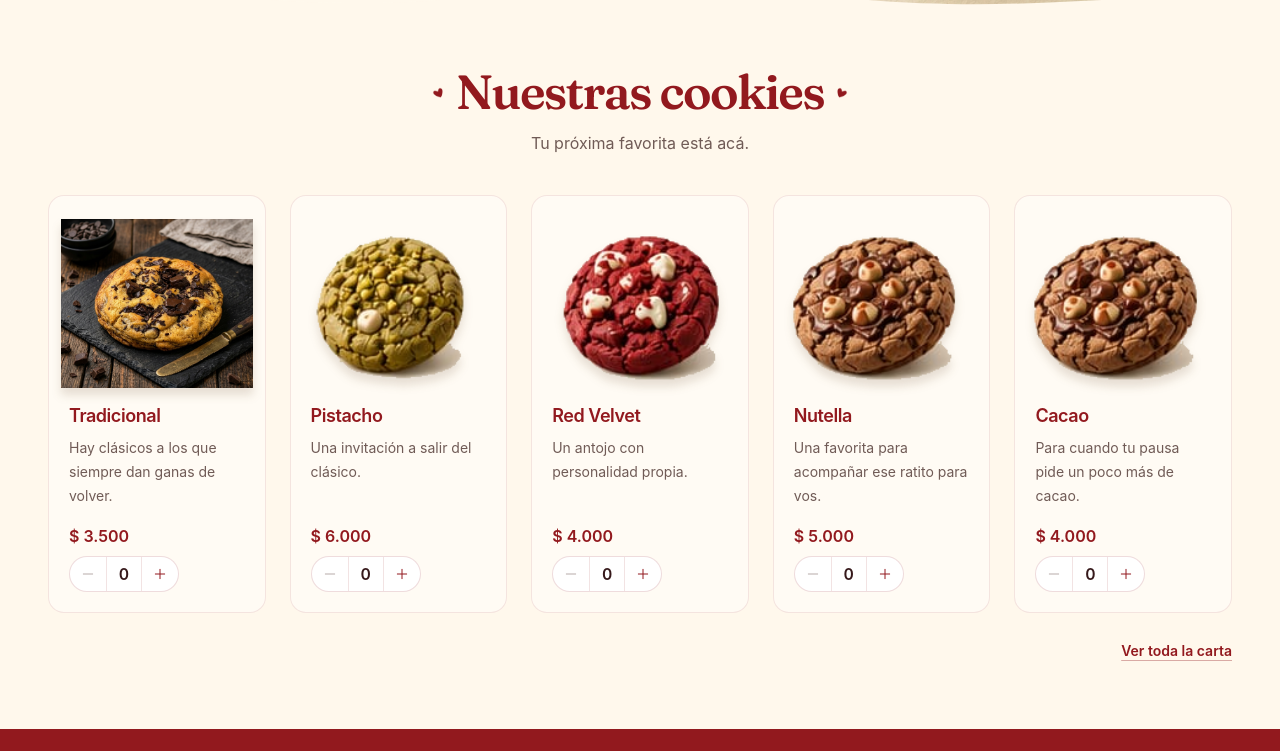
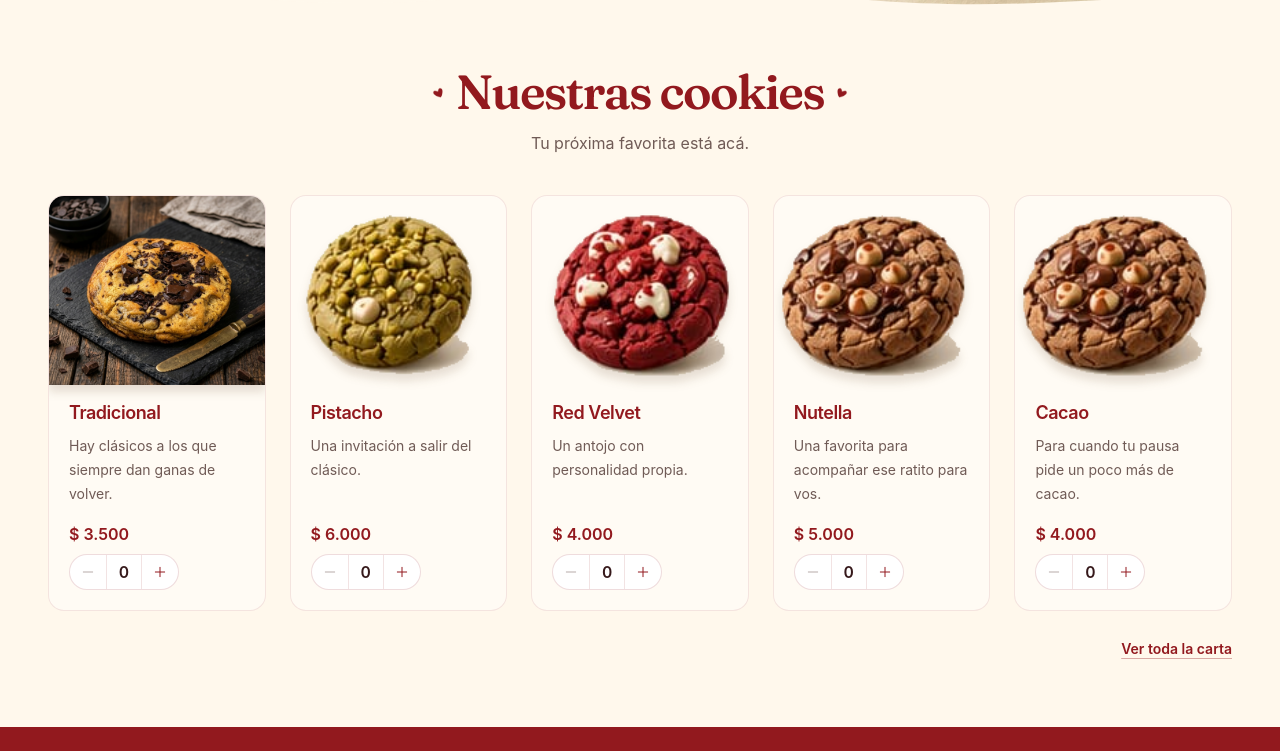
Before and after one commit to marianohilario/queCookies, a Next.js app: page / in a window 1280 px wide. Shown: the part 642-1393 px from the top of the page. Built offline with nearby package versions, Linux system fonts and the light colour scheme.

Commit message:
chore(catalog): ajustes menores en componentes de catálogo [QC-045]

```diff
--- a/src/features/catalog/cookie-portrait.tsx
+++ b/src/features/catalog/cookie-portrait.tsx
@@ -3,14 +3,16 @@ import type { Product } from "./product";
 
 export function CookiePortrait({ product }: { product: Product }) {
   return (
-    <div className="flex h-36 items-center justify-center px-3 pt-2 lg:h-48 xl:h-52">
+    // <div className="flex h-36 items-center justify-center px-3 pt-2 lg:h-48 xl:h-52">
+    <div className="flex h-auto items-center justify-center">
       <Image
         src={product.cardImage ?? product.image}
         alt={`Ilustración de cookie para ${product.name}; no es una foto del producto real`}
         width={156}
         height={137}
         sizes="(min-width: 1024px) 208px, 152px"
-        className="h-30 w-36 max-w-full object-contain drop-shadow-[0_7px_5px_#5a351326] sm:h-32 sm:w-38 lg:h-44 lg:w-52"
+        // className="h-30 w-36 max-w-full object-contain drop-shadow-[0_7px_5px_#5a351326] sm:h-32 sm:w-38 lg:h-44 lg:w-52"
+        className="h-full w-full max-w-full object-cover drop-shadow-[0_7px_5px_#5a351326]"
       />
     </div>
   );
--- a/src/features/catalog/product-card.tsx
+++ b/src/features/catalog/product-card.tsx
@@ -27,6 +27,7 @@ export function ProductCard({ product }: { product: Product }) {
       <Link
         href={`/cookies/${product.slug}`}
         aria-label={`Ver ${product.name}`}
+        className="mb-4"
       >
         <CookiePortrait product={product} />
       </Link>
```
